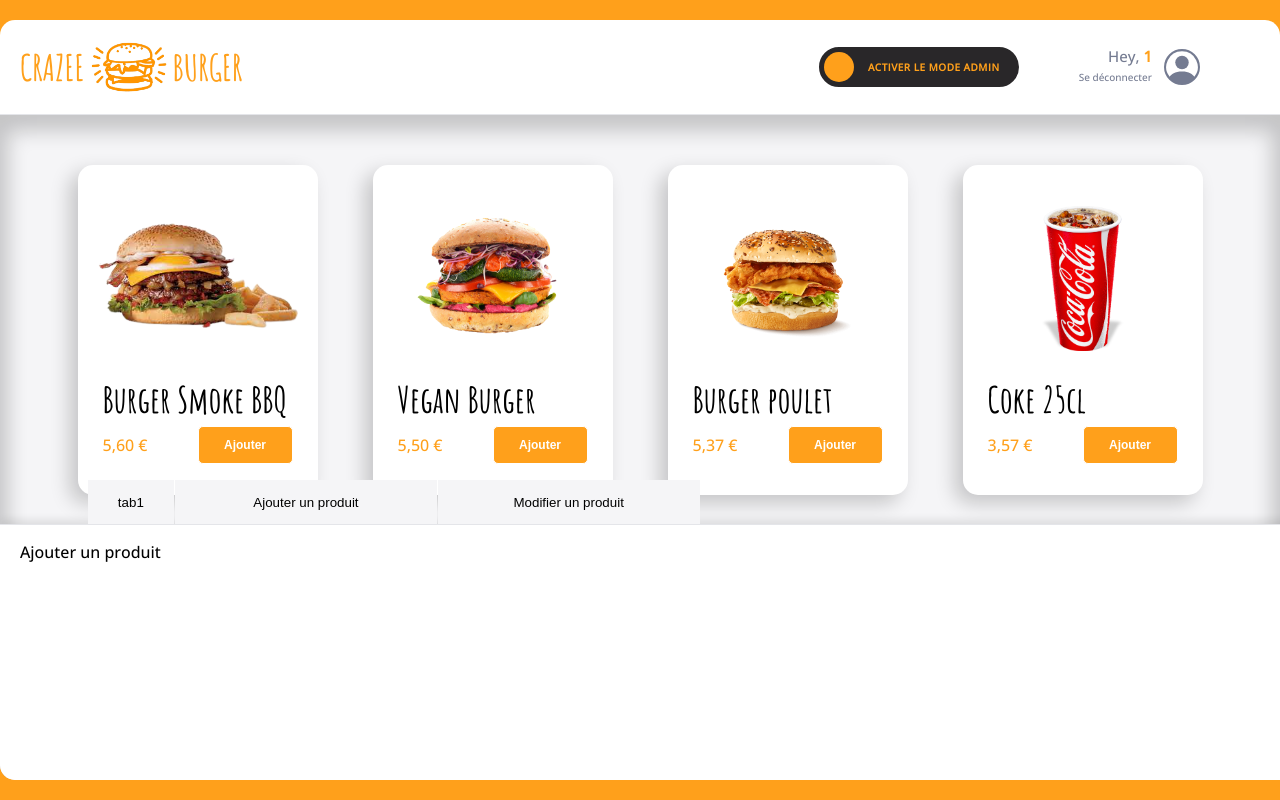
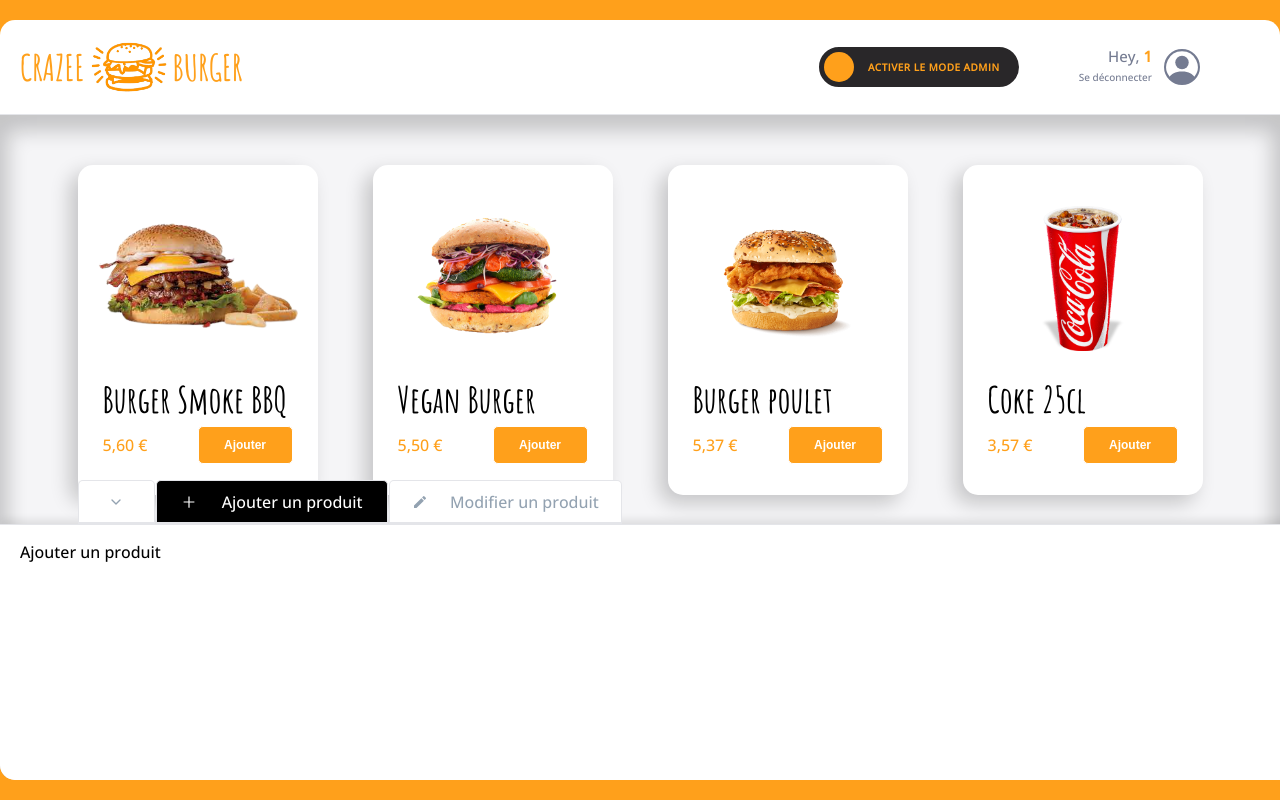
Before and after one commit to Ovgodd/crazee-burger, a React (Create React App) app: page /order/1 in a window 1280 px wide. Shown: the top 800 px of the page. Built offline with nearby package versions, Linux system fonts and the light colour scheme; grey boxes are pictures that could not be loaded.

Commit message:
✨ F07: MENU > ADMIN > create Tabs.js component

```diff
--- a/src/components/pages/order/Main/Tabs.js
+++ b/src/components/pages/order/Main/Tabs.js
@@ -1,41 +1,46 @@
 import React from "react";
 import styled from "styled-components";
-import { theme } from "../../../../theme";
+import TabButton from "../../../reusable-ui/TabButton";
+import { FiChevronDown } from "react-icons/fi";
+import { AiOutlinePlus } from "react-icons/ai";
+import { MdModeEditOutline } from "react-icons/md";
 
 export default function Tabs() {
   return (
     <TabsStyled>
-      <button className="tab1">tab1</button>
-      <button className="tab2">Ajouter un produit</button>
-      <button className="tab3">Modifier un produit</button>
+      <TabButton className={"tab1"} Icon={<FiChevronDown />} text={""} />
+      <TabButton
+        className={"tab2"}
+        Icon={<AiOutlinePlus />}
+        text={"Ajouter un produit"}
+      />
+      <TabButton
+        className={"tab3"}
+        Icon={<MdModeEditOutline />}
+        text={"Modifier un produit"}
+      />
     </TabsStyled>
   );
 }
 const TabsStyled = styled.div`
   display: grid;
   grid-gap: 1px;
-  grid-template-columns: repeat(16, 1fr);
+  grid-template-columns: repeat(18, 1fr);
   height: 44px;
-
+  box-shadow: 0px -6px 8px -2px rgba(0, 0, 0, 0.1);
   .tab1 {
-    background: ${theme.colors.background_white};
-    z-index: 2;
     grid-column-start: 2;
     grid-column-end: 3;
-    border: none;
+    justify-content: center;
   }
   .tab2 {
-    background: ${theme.colors.background_white};
-    z-index: 2;
     grid-column-start: 3;
     grid-column-end: 6;
-    border: none;
+    background-color: black;
+    color: white;
   }
   .tab3 {
-    background: ${theme.colors.background_white};
-    z-index: 2;
     grid-column-start: 6;
     grid-column-end: 9;
-    border: none;
   }
 `;
--- a/src/components/reusable-ui/TabButton.js
+++ b/src/components/reusable-ui/TabButton.js
@@ -2,24 +2,32 @@ import React from "react";
 import styled from "styled-components";
 import { theme } from "../../theme";
 
-export default function TabButton(className) {
-  return <TabButtonStyled className={className}></TabButtonStyled>;
+export default function TabButton({ className, text, Icon }) {
+  return (
+    <TabButtonStyled className={className}>
+      {Icon && Icon}
+      {text}
+    </TabButtonStyled>
+  );
 }
 const TabButtonStyled = styled.div`
-  background: ${theme.colors.background_white};
+  display: flex;
+  flex-direction: row;
+  align-items: center;
+  text-align: center;
+  justify-content: space-evenly;
   z-index: 2;
-  border: none;
+  border-width: 1px 1px 2px 1px;
+  border-radius: 5px 5px 0px 0px;
+  border-style: solid;
+  border-color: ${theme.colors.greyLight};
+  font-weight: ${theme.weights.regular};
+  color: ${theme.colors.greySemiDark};
+  background: ${theme.colors.white};
 
-  .tab1 {
-    grid-column-start: 2;
-    grid-column-end: 3;
-  }
-  .tab2 {
-    grid-column-start: 3;
-    grid-column-end: 6;
-  }
-  .tab3 {
-    grid-column-start: 6;
-    grid-column-end: 9;
+  cursor: pointer;
+  ::selection {
+    color: none;
+    background: none;
   }
 `;
```
